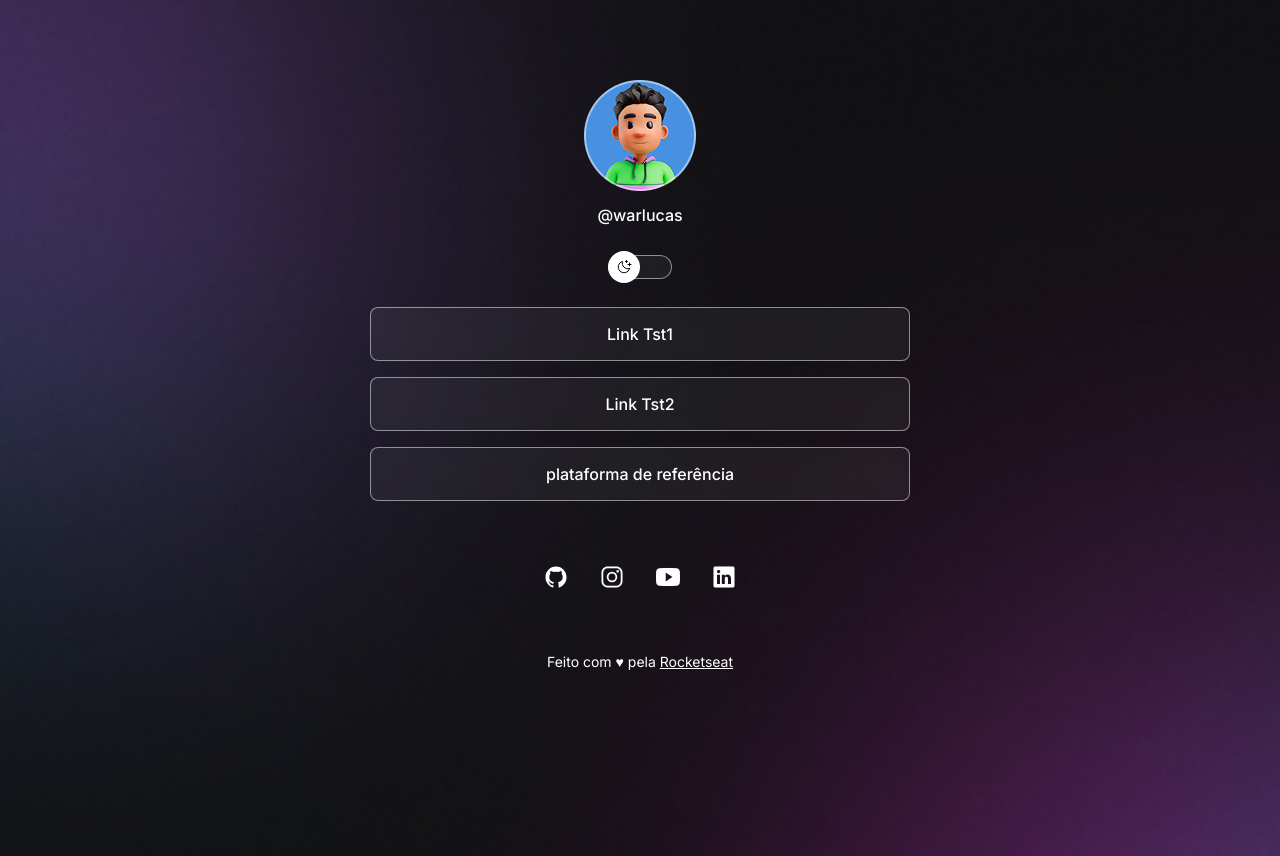
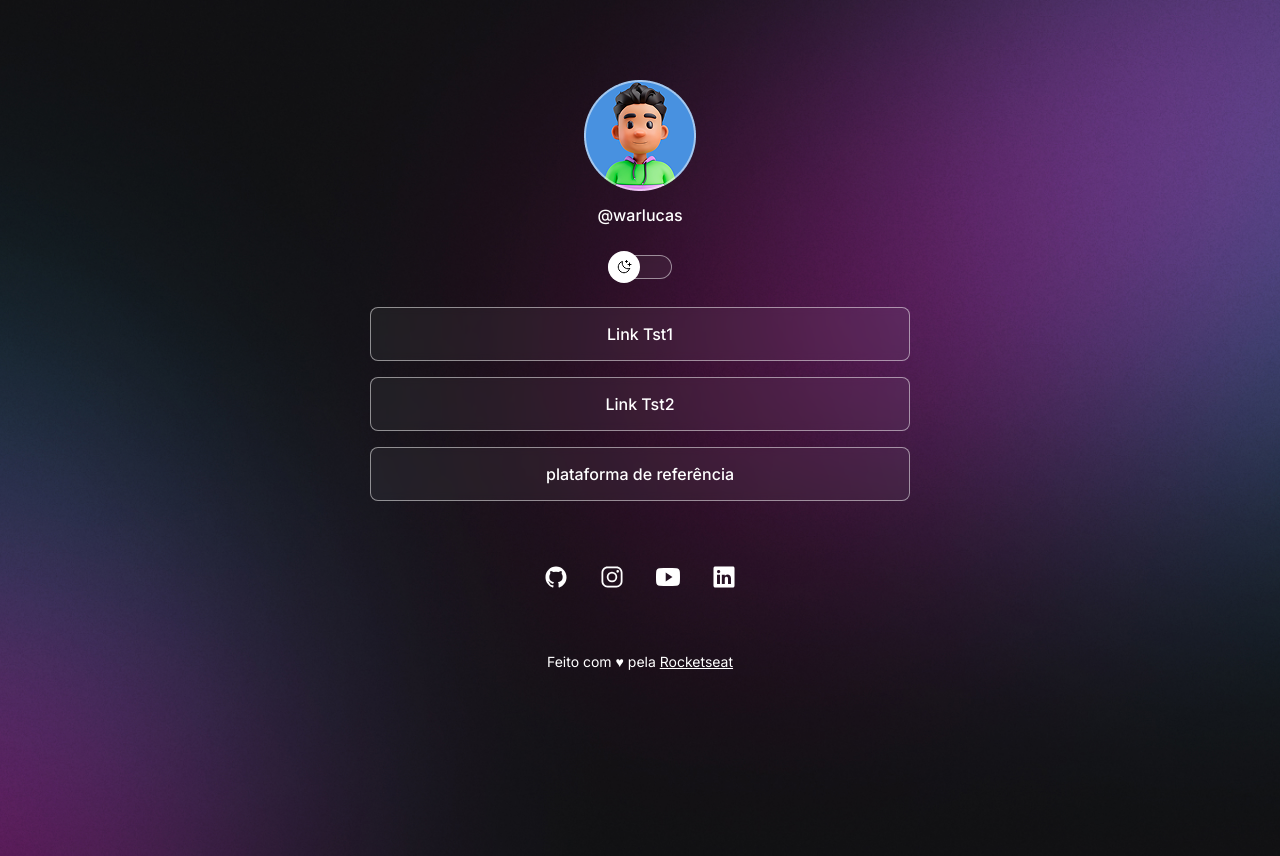
Before and after one commit to WarissonLucas/projeto, a plain HTML site: page index.html in a window 1280 px wide. Drawn offline with nearby package versions, Linux system fonts and the light colour scheme.

Commit message:
fix: correct background variable name and adjust button hover selector

```diff
--- a/style.css
+++ b/style.css
@@ -2,17 +2,6 @@
   margin: 0;
   padding: 0;
   box-sizing: border-box;
-}
-body {
-  /*
-  background-image: url(./assets/bg-mobile.jpg);
-  background-repeat: no-repeat;
-  background-position: top center;
-  background-size: cover;
-  */
-  /*background: color image repeat position/size */
-  background: var(--bg-ulr) no-repeat top center/cover;
-  height: 100vh;
 }
 
 :root {
@@ -33,6 +22,18 @@ body {
   --surface-color-hover: rgba(0, 0, 0, 0.02);
   --highlight-color: rgba(0, 0, 0, 0.1);
   --switch-bg-url: url(./assets/sun.svg);
+}
+
+body {
+  /*
+  background-image: url(./assets/bg-mobile.jpg);
+  background-repeat: no-repeat;
+  background-position: top center;
+  background-size: cover;
+  */
+  /*background: color image repeat position/size */
+  background: var(--bg-url) no-repeat top center/cover;
+  height: 100vh;
 }
 
 body * {
@@ -87,7 +88,7 @@ body * {
   animation: slide-in 0.4s forwards;
 }
 
-#switch button :hover {
+#switch button:hover {
   outline: 8px solid var(--highlight-color);
 }
 
@@ -164,7 +165,7 @@ ul li a:hover {
 }
 
 footer {
-  padding: 24px;
+  padding: 24px 0;
   text-align: center;
   font-size: 14px;
 }
```
